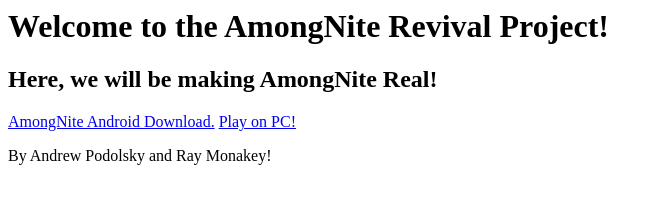
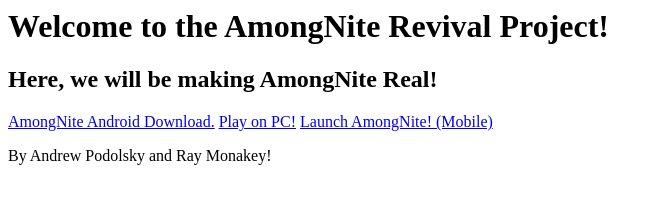
Before and after one commit to AmongNiteRV/AmongNiteRV.github.io, a plain HTML site: page index.html in a window 1280 px wide. Shown: the whole page, without its empty margins (0-661 px from the left). Drawn offline with Linux system fonts and the light colour scheme.

Commit message:
Update index.html

```diff
--- a/index.html
+++ b/index.html
@@ -5,6 +5,7 @@
   <h2>Here, we will be making AmongNite Real!</h2>
   <a href='https://www.mediafire.com/file/dqxiae2ctzqmahs/app-release.apk/file'>AmongNite Android Download.</a>
   <a href='https://docs.google.com/presentation/d/e/2PACX-1vRxs0KvLDSPo8W2PJWYHUiHkwWL2t4NP3wUyi3tbHXBD8WmQ2M_lHeQW5q9sy7OtDw-UBlK5B9klRRL/pub?start=false&loop=false&delayms=60000'>Play on PC!</a>
+  <a href='https://docs.google.com/presentation/d/e/2PACX-1vRxs0KvLDSPo8W2PJWYHUiHkwWL2t4NP3wUyi3tbHXBD8WmQ2M_lHeQW5q9sy7OtDw-UBlK5B9klRRL/pub?start=false&loop=false&delayms=60000'> Launch AmongNite! (Mobile)</a>
   <p>By Andrew Podolsky and Ray Monakey!</p>
 
 
```
